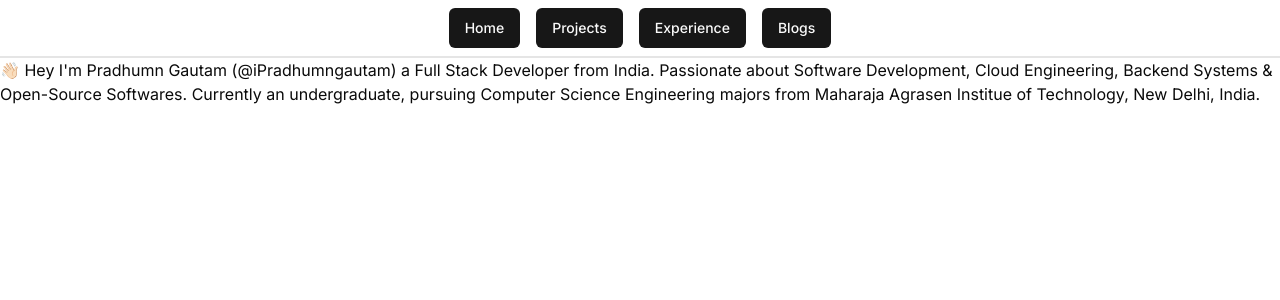
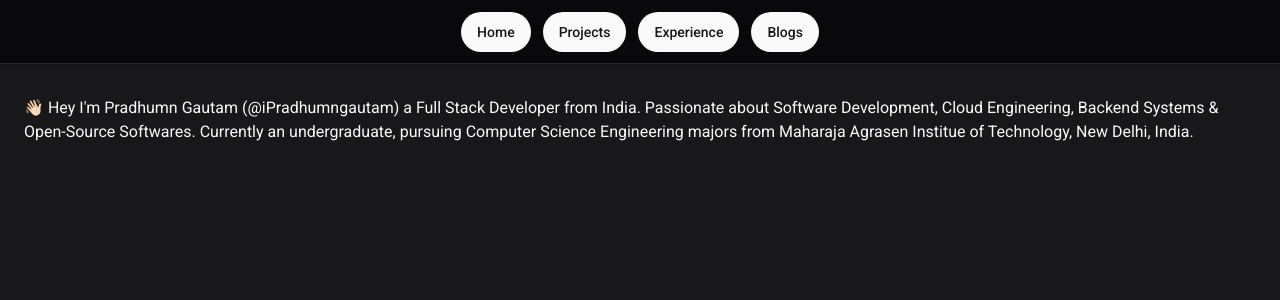
Before and after one commit to pradhumngautam/portfolio, a Next.js app: page / in a window 1280 px wide. Shown: the top 300 px of the page. Built offline with nearby package versions, Linux system fonts and the light colour scheme.

Commit message:
feat: navbar

```diff
--- a/app/layout.tsx
+++ b/app/layout.tsx
@@ -1,9 +1,17 @@
+import "./globals.css";
 import type { Metadata } from "next";
-import { Inter } from "next/font/google";
-import "./globals.css";
-import Navbar from "@/components/ui/navbar";
+import { Inter, Roboto } from "next/font/google";
+
+import { cn } from "@/lib/utils";
+import Navbar from "@/components/navbar";
+import { ThemeProvider } from "@/components/theme-provider";
 
 const inter = Inter({ subsets: ["latin"] });
+
+const roboto = Roboto({
+  weight: ["100", "300", "400", "500", "700", "900"],
+  subsets: ["latin"],
+});
 
 export const metadata: Metadata = {
   title: "Create Next App",
@@ -17,10 +25,19 @@ export default function RootLayout({
 }>) {
   return (
     <html lang="en">
-      <body className={inter.className}>
-        <Navbar />
+      <body className={cn("bg-zinc-900", roboto.className)}>
+        <ThemeProvider
+          attribute="class"
+          defaultTheme="dark"
+          enableSystem
+          disableTransitionOnChange
+        >
+          <Navbar />
 
-        <div>{children}</div>
+          <div className="pt-24 md:max-w-screen-xl md:mx-auto p-6">
+            {children}
+          </div>
+        </ThemeProvider>
       </body>
     </html>
   );
--- a/app/page.tsx
+++ b/app/page.tsx
@@ -1,8 +1,6 @@
-import Image from "next/image";
-
 export default function Home() {
   return (
-    <main>
+    <main className="">
       <div>
         👋🏻 Hey I&apos;m Pradhumn Gautam (@iPradhumngautam) a Full Stack
         Developer from India. Passionate about Software Development, Cloud
--- /dev/null
+++ b/components/navbar.tsx
@@ -0,0 +1,37 @@
+import Link from "next/link";
+import { Button } from "./ui/button";
+
+const navItems = [
+  {
+    name: "Home",
+    src: "/",
+  },
+  {
+    name: "Projects",
+    src: "/projects",
+  },
+  {
+    name: "Experience",
+    src: "/experience",
+  },
+  {
+    name: "Blogs",
+    src: "/blogs",
+  },
+];
+
+const Navbar = () => {
+  return (
+    <div className="flex justify-center items-center h-16 border-b bg-zinc-950 fixed w-full shadow-md">
+      <div className="flex items-center justify-center gap-3">
+        {navItems.map((item, index) => (
+          <Button className="rounded-full" asChild key={index}>
+            <Link href={item.src}>{item.name}</Link>
+          </Button>
+        ))}
+      </div>
+    </div>
+  );
+};
+
+export default Navbar;
--- /dev/null
+++ b/components/theme-provider.tsx
@@ -0,0 +1,9 @@
+"use client";
+
+import * as React from "react";
+import { ThemeProvider as NextThemesProvider } from "next-themes";
+import { type ThemeProviderProps } from "next-themes/dist/types";
+
+export function ThemeProvider({ children, ...props }: ThemeProviderProps) {
+  return <NextThemesProvider {...props}>{children}</NextThemesProvider>;
+}
--- /dev/null
+++ b/components/ui/dropdown-menu.tsx
@@ -0,0 +1,200 @@
+"use client"
+
+import * as React from "react"
+import * as DropdownMenuPrimitive from "@radix-ui/react-dropdown-menu"
+import { Check, ChevronRight, Circle } from "lucide-react"
+
+import { cn } from "@/lib/utils"
+
+const DropdownMenu = DropdownMenuPrimitive.Root
+
+const DropdownMenuTrigger = DropdownMenuPrimitive.Trigger
+
+const DropdownMenuGroup = DropdownMenuPrimitive.Group
+
+const DropdownMenuPortal = DropdownMenuPrimitive.Portal
+
+const DropdownMenuSub = DropdownMenuPrimitive.Sub
+
+const DropdownMenuRadioGroup = DropdownMenuPrimitive.RadioGroup
+
+const DropdownMenuSubTrigger = React.forwardRef<
+  React.ElementRef<typeof DropdownMenuPrimitive.SubTrigger>,
+  React.ComponentPropsWithoutRef<typeof DropdownMenuPrimitive.SubTrigger> & {
+    inset?: boolean
+  }
+>(({ className, inset, children, ...props }, ref) => (
+  <DropdownMenuPrimitive.SubTrigger
+    ref={ref}
+    className={cn(
+      "flex cursor-default select-none items-center rounded-sm px-2 py-1.5 text-sm outline-none focus:bg-accent data-[state=open]:bg-accent",
+      inset && "pl-8",
+      className
+    )}
+    {...props}
+  >
+    {children}
+    <ChevronRight className="ml-auto h-4 w-4" />
+  </DropdownMenuPrimitive.SubTrigger>
+))
+DropdownMenuSubTrigger.displayName =
+  DropdownMenuPrimitive.SubTrigger.displayName
+
+const DropdownMenuSubContent = React.forwardRef<
+  React.ElementRef<typeof DropdownMenuPrimitive.SubContent>,
+  React.ComponentPropsWithoutRef<typeof DropdownMenuPrimitive.SubContent>
+>(({ className, ...props }, ref) => (
+  <DropdownMenuPrimitive.SubContent
+    ref={ref}
+    className={cn(
+      "z-50 min-w-[8rem] overflow-hidden rounded-md border bg-popover p-1 text-popover-foreground shadow-lg data-[state=open]:animate-in data-[state=closed]:animate-out data-[state=closed]:fade-out-0 data-[state=open]:fade-in-0 data-[state=closed]:zoom-out-95 data-[state=open]:zoom-in-95 data-[side=bottom]:slide-in-from-top-2 data-[side=left]:slide-in-from-right-2 data-[side=right]:slide-in-from-left-2 data-[side=top]:slide-in-from-bottom-2",
+      className
+    )}
+    {...props}
+  />
+))
+DropdownMenuSubContent.displayName =
+  DropdownMenuPrimitive.SubContent.displayName
+
+const DropdownMenuContent = React.forwardRef<
+  React.ElementRef<typeof DropdownMenuPrimitive.Content>,
+  React.ComponentPropsWithoutRef<typeof DropdownMenuPrimitive.Content>
+>(({ className, sideOffset = 4, ...props }, ref) => (
+  <DropdownMenuPrimitive.Portal>
+    <DropdownMenuPrimitive.Content
+      ref={ref}
+      sideOffset={sideOffset}
+      className={cn(
+        "z-50 min-w-[8rem] overflow-hidden rounded-md border bg-popover p-1 text-popover-foreground shadow-md data-[state=open]:animate-in data-[state=closed]:animate-out data-[state=closed]:fade-out-0 data-[state=open]:fade-in-0 data-[state=closed]:zoom-out-95 data-[state=open]:zoom-in-95 data-[side=bottom]:slide-in-from-top-2 data-[side=left]:slide-in-from-right-2 data-[side=right]:slide-in-from-left-2 data-[side=top]:slide-in-from-bottom-2",
+        className
+      )}
+      {...props}
+    />
+  </DropdownMenuPrimitive.Portal>
+))
+DropdownMenuContent.displayName = DropdownMenuPrimitive.Content.displayName
+
+const DropdownMenuItem = React.forwardRef<
+  React.ElementRef<typeof DropdownMenuPrimitive.Item>,
+  React.ComponentPropsWithoutRef<typeof DropdownMenuPrimitive.Item> & {
+    inset?: boolean
+  }
+>(({ className, inset, ...props }, ref) => (
+  <DropdownMenuPrimitive.Item
+    ref={ref}
+    className={cn(
+      "relative flex cursor-default select-none items-center rounded-sm px-2 py-1.5 text-sm outline-none transition-colors focus:bg-accent focus:text-accent-foreground data-[disabled]:pointer-events-none data-[disabled]:opacity-50",
+      inset && "pl-8",
+      className
+    )}
+    {...props}
+  />
+))
+DropdownMenuItem.displayName = DropdownMenuPrimitive.Item.displayName
+
+const DropdownMenuCheckboxItem = React.forwardRef<
+  React.ElementRef<typeof DropdownMenuPrimitive.CheckboxItem>,
+  React.ComponentPropsWithoutRef<typeof DropdownMenuPrimitive.CheckboxItem>
+>(({ className, children, checked, ...props }, ref) => (
+  <DropdownMenuPrimitive.CheckboxItem
+    ref={ref}
+    className={cn(
+      "relative flex cursor-default select-none items-center rounded-sm py-1.5 pl-8 pr-2 text-sm outline-none transition-colors focus:bg-accent focus:text-accent-foreground data-[disabled]:pointer-events-none data-[disabled]:opacity-50",
+      className
+    )}
+    checked={checked}
+    {...props}
+  >
+    <span className="absolute left-2 flex h-3.5 w-3.5 items-center justify-center">
+      <DropdownMenuPrimitive.ItemIndicator>
+        <Check className="h-4 w-4" />
+      </DropdownMenuPrimitive.ItemIndicator>
+    </span>
+    {children}
+  </DropdownMenuPrimitive.CheckboxItem>
+))
+DropdownMenuCheckboxItem.displayName =
+  DropdownMenuPrimitive.CheckboxItem.displayName
+
+const DropdownMenuRadioItem = React.forwardRef<
+  React.ElementRef<typeof DropdownMenuPrimitive.RadioItem>,
+  React.ComponentPropsWithoutRef<typeof DropdownMenuPrimitive.RadioItem>
+>(({ className, children, ...props }, ref) => (
+  <DropdownMenuPrimitive.RadioItem
+    ref={ref}
+    className={cn(
+      "relative flex cursor-default select-none items-center rounded-sm py-1.5 pl-8 pr-2 text-sm outline-none transition-colors focus:bg-accent focus:text-accent-foreground data-[disabled]:pointer-events-none data-[disabled]:opacity-50",
+      className
+    )}
+    {...props}
+  >
+    <span className="absolute left-2 flex h-3.5 w-3.5 items-center justify-center">
+      <DropdownMenuPrimitive.ItemIndicator>
+        <Circle className="h-2 w-2 fill-current" />
+      </DropdownMenuPrimitive.ItemIndicator>
+    </span>
+    {children}
+  </DropdownMenuPrimitive.RadioItem>
+))
+DropdownMenuRadioItem.displayName = DropdownMenuPrimitive.RadioItem.displayName
+
+const DropdownMenuLabel = React.forwardRef<
+  React.ElementRef<typeof DropdownMenuPrimitive.Label>,
+  React.ComponentPropsWithoutRef<typeof DropdownMenuPrimitive.Label> & {
+    inset?: boolean
+  }
+>(({ className, inset, ...props }, ref) => (
+  <DropdownMenuPrimitive.Label
+    ref={ref}
+    className={cn(
+      "px-2 py-1.5 text-sm font-semibold",
+      inset && "pl-8",
+      className
+    )}
+    {...props}
+  />
+))
+DropdownMenuLabel.displayName = DropdownMenuPrimitive.Label.displayName
+
+const DropdownMenuSeparator = React.forwardRef<
+  React.ElementRef<typeof DropdownMenuPrimitive.Separator>,
+  React.ComponentPropsWithoutRef<typeof DropdownMenuPrimitive.Separator>
+>(({ className, ...props }, ref) => (
+  <DropdownMenuPrimitive.Separator
+    ref={ref}
+    className={cn("-mx-1 my-1 h-px bg-muted", className)}
+    {...props}
+  />
+))
+DropdownMenuSeparator.displayName = DropdownMenuPrimitive.Separator.displayName
+
+const DropdownMenuShortcut = ({
+  className,
+  ...props
+}: React.HTMLAttributes<HTMLSpanElement>) => {
+  return (
+    <span
+      className={cn("ml-auto text-xs tracking-widest opacity-60", className)}
+      {...props}
+    />
+  )
+}
+DropdownMenuShortcut.displayName = "DropdownMenuShortcut"
+
+export {
+  DropdownMenu,
+  DropdownMenuTrigger,
+  DropdownMenuContent,
+  DropdownMenuItem,
+  DropdownMenuCheckboxItem,
+  DropdownMenuRadioItem,
+  DropdownMenuLabel,
+  DropdownMenuSeparator,
+  DropdownMenuShortcut,
+  DropdownMenuGroup,
+  DropdownMenuPortal,
+  DropdownMenuSub,
+  DropdownMenuSubContent,
+  DropdownMenuSubTrigger,
+  DropdownMenuRadioGroup,
+}
--- a/components/ui/navbar.tsx
+++ /dev/null
@@ -1,26 +0,0 @@
-import { Button } from "./button";
-import Link from "next/link";
-
-const Navbar = () => {
-  return (
-    <div>
-      <div className="space-x-4 justify-center flex p-2">
-        <Button asChild>
-          <Link href="/">Home</Link>
-        </Button>
-        <Button asChild>
-          <Link href="/projects">Projects</Link>
-        </Button>
-        <Button asChild>
-          <Link href="/experience">Experience</Link>
-        </Button>
-        <Button asChild>
-          <Link href="/blogs">Blogs</Link>
-        </Button>
-      </div>
-      <div className="border-b-2"></div>
-    </div>
-  );
-};
-
-export default Navbar;
--- a/package.json
+++ b/package.json
@@ -9,6 +9,7 @@
     "lint": "next lint"
   },
   "dependencies": {
+    "@radix-ui/react-dropdown-menu": "^2.0.6",
     "@radix-ui/react-slot": "^1.0.2",
     "class-variance-authority": "^0.7.0",
     "clsx": "^2.1.0",
```
Also changed, not shown: 1 other file (tests, documents, lock files or other folders).
